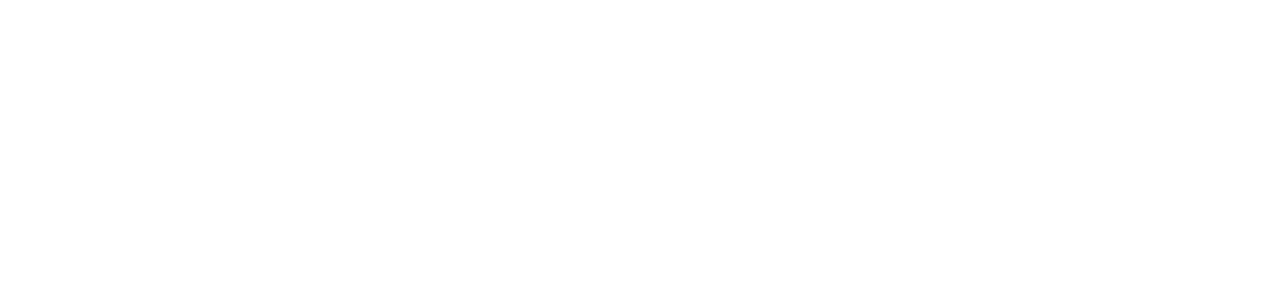
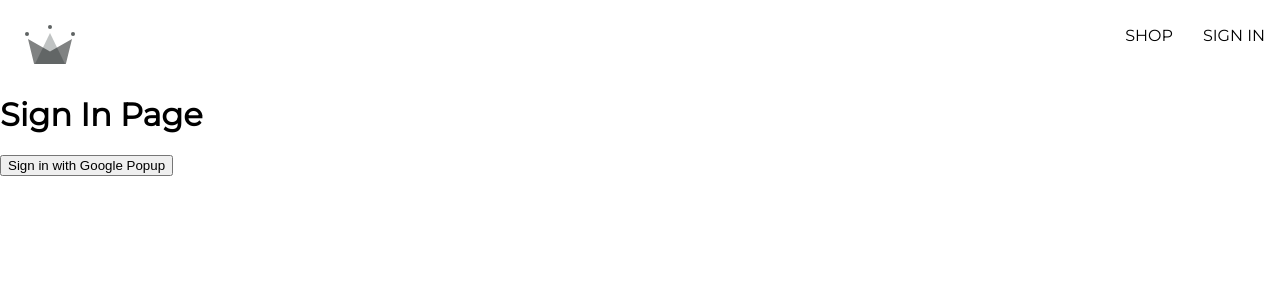
Before and after one commit to boston-terrier-kirin/ztm-react, a React (Create React App) app in the folder crwn-clothing/: page /sign-in in a window 1280 px wide. Before the commit this address had no page. Shown: the top 300 px of the page. Built offline with nearby package versions, Linux system fonts and the light colour scheme.

Commit message:
crwn-clothing/Section6-91

```diff
--- a/crwn-clothing/package.json
+++ b/crwn-clothing/package.json
@@ -6,6 +6,7 @@
     "@testing-library/jest-dom": "^5.16.4",
     "@testing-library/react": "^13.1.1",
     "@testing-library/user-event": "^13.5.0",
+    "firebase": "^9.6.11",
     "react": "^18.1.0",
     "react-dom": "^18.1.0",
     "react-router-dom": "^6.3.0",
--- a/crwn-clothing/src/App.js
+++ b/crwn-clothing/src/App.js
@@ -2,12 +2,14 @@
 
 import Home from './routes/home/home';
 import Navigation from './routes/navigation/navigation';
+import SignIn from './routes/sign-in/sign-in';
 
 const App = () => {
   return (
     <Routes>
       <Route path="/" element={<Navigation />}>
         <Route index element={<Home />}></Route>
+        <Route path="sign-in" element={<SignIn />}></Route>
       </Route>
     </Routes>
   );
--- a/crwn-clothing/src/routes/navigation/navigation.js
+++ b/crwn-clothing/src/routes/navigation/navigation.js
@@ -13,6 +13,9 @@
           <Link to="/shop" className="nav-link">
             SHOP
           </Link>
+          <Link to="/sign-in" className="nav-link">
+            SIGN IN
+          </Link>
         </div>
       </div>
       <Outlet />
--- /dev/null
+++ b/crwn-clothing/src/routes/sign-in/sign-in.js
@@ -0,0 +1,17 @@
+import { signInWithGooglePopup } from '../../utils/firebase/firebase.utils';
+
+const SignIn = () => {
+  const logGoogleUser = async () => {
+    const res = await signInWithGooglePopup();
+    console.log(res);
+  };
+
+  return (
+    <div>
+      <h1>Sign In Page</h1>
+      <button onClick={logGoogleUser}>Sign in with Google Popup</button>
+    </div>
+  );
+};
+
+export default SignIn;
--- /dev/null
+++ b/crwn-clothing/src/utils/firebase/firebase.utils.js
@@ -0,0 +1,26 @@
+import { initializeApp } from 'firebase/app';
+import {
+  getAuth,
+  signInWithRedirect,
+  signInWithPopup,
+  GoogleAuthProvider,
+} from 'firebase/auth';
+
+const firebaseConfig = {
+  apiKey: 'AIzaSyAixOv5bT0pCkyaU3Zjs6LAmL8Z4eg4fgw',
+  authDomain: 'crwn-db-26663.firebaseapp.com',
+  projectId: 'crwn-db-26663',
+  storageBucket: 'crwn-db-26663.appspot.com',
+  messagingSenderId: '452152543555',
+  appId: '1:452152543555:web:46d23f773c1da12315c7f6',
+};
+
+const firebaseApp = initializeApp(firebaseConfig);
+
+const provider = new GoogleAuthProvider();
+provider.setCustomParameters({
+  prompt: 'select_account',
+});
+
+export const auth = getAuth();
+export const signInWithGooglePopup = () => signInWithPopup(auth, provider);
```
Also changed, not shown: 1 other file (tests, documents, lock files or other folders).
